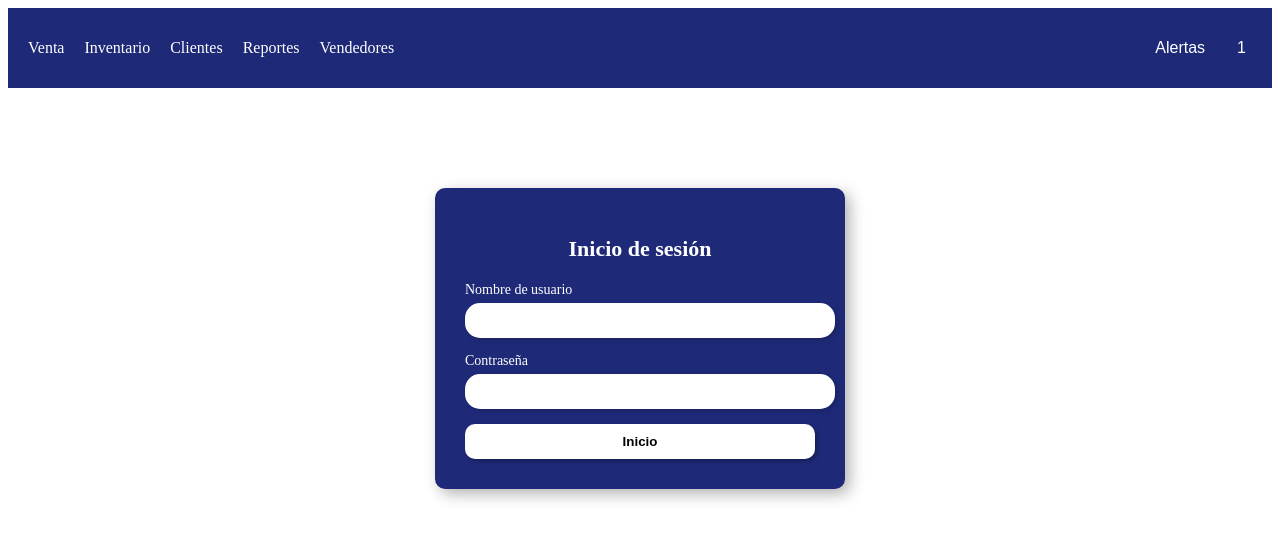
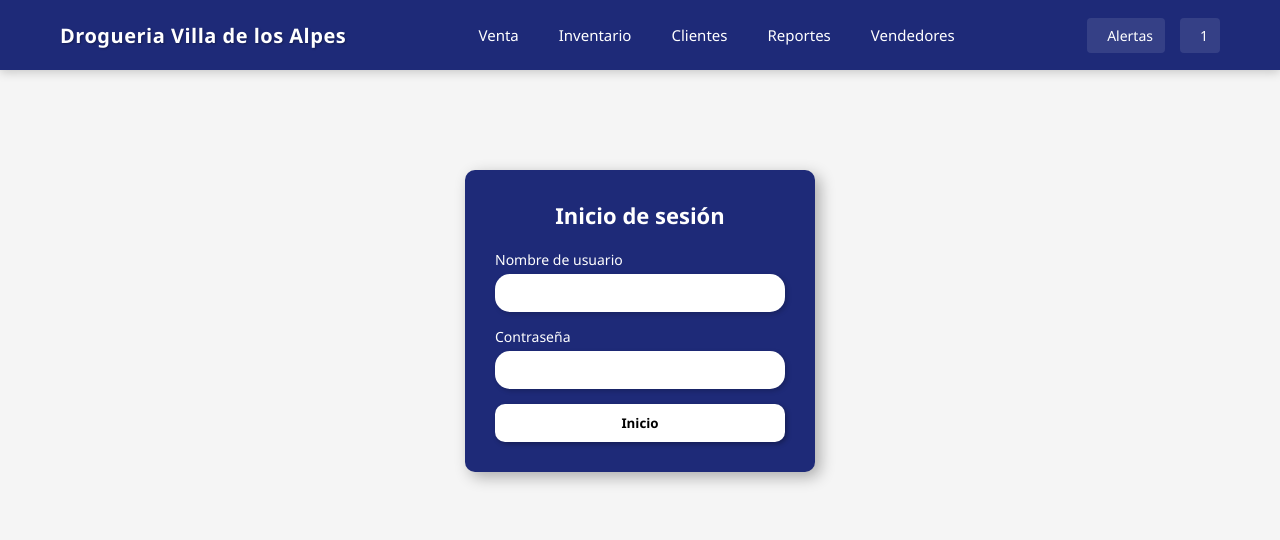
Before and after one commit to KarolGuerrero/Drogueria-Villa-de-los-alpes, a Vue app in the folder front_drogueria/: page /#/ in a window 1280 px wide. Shown: the top 540 px of the page. Built offline with nearby package versions, Linux system fonts and the light colour scheme; sample sign-in values are in the browser's storage.

Commit message:
100% facturacion y permisos

```diff
--- a/front_drogueria/src/App.vue
+++ b/front_drogueria/src/App.vue
@@ -1,7 +1,11 @@
 <template>
   <div id="app">
     <nav v-if="isAuthenticated" class="navbar">
-      <ul>
+      <div class="nav-content">
+        <div class="nav-brand">
+          <h1 class="site-title">Drogueria Villa de los Alpes</h1>
+        </div>
+        <ul class="nav-links">
           <li><router-link to="/facturar">Venta</router-link></li>
           <li><router-link to="/inventario">Inventario</router-link></li>
           <li v-if="userRole !== 'vendedor'">
@@ -15,15 +19,17 @@
           </li>
         </ul>
         <div class="usuario">
-        <button @click="verAlertas">
+          <button class="alert-btn" @click="verAlertas">
             <i class="fas fa-bell" style="color: yellow;"></i> Alertas
           </button>
           <div class="dropdown">
             <button class="user-btn" @click="toggleDropdown">
-            <i class="fas fa-user" style="color: purple;"></i> {{ nombreUsuario }}
+              <i class="fas fa-user" style="color: purple;"></i>
+              <span>{{ nombreUsuario }}</span>
             </button>
             <div v-if="showDropdown" class="dropdown-menu">
               <button @click="logout">Log Out</button>
+            </div>
           </div>
         </div>
       </div>
@@ -37,8 +43,10 @@ export default {
   data() {
     return {
       isAuthenticated: false,
-      nombreUsuario: this.nombreUsuario,
+      nombreUsuario: '',
+      userRole: '',
       showDropdown: false,
+      authInterval: null
     };
   },
   methods: {
@@ -58,18 +66,28 @@ export default {
       if (token) {
         try {
           const payload = JSON.parse(atob(token.split(".")[1]));
+          const currentTime = Math.floor(Date.now() / 1000); // tiempo actual en segundos
+
+          if (payload.exp && payload.exp < currentTime) {
+            // Token expirado
+            alert("Tu sesión ha expirado. Inicia sesión nuevamente.");
+            this.logout();
+          } else {
             this.isAuthenticated = true;
-          this.nombreUsuario = payload.id ;
+            this.nombreUsuario = payload.id;
             this.userRole = payload.rol;
+          }
         } catch (error) {
           console.error("Token inválido:", error);
+          this.logout();
         }
       }
     },
     logout() {
       localStorage.removeItem("token");
       this.isAuthenticated = false;
-      alert("Sesión cerrada");
+      this.nombreUsuario = '';
+      this.userRole = '';
       this.$router.replace('/');
     }
   },
@@ -78,71 +96,123 @@ export default {
   },
   mounted() {
     document.addEventListener("click", this.handleClickOutside);
+
+    // Verifica cada vez que cambia la ruta
     this.$watch(() => this.$route.path, () => {
       this.checkAuthStatus();
     });
+
+    // Verificación automática cada minuto
+    this.authInterval = setInterval(() => {
+      this.checkAuthStatus();
+    }, 60000); // cada 60 segundos
   },
   beforeUnmount() {
     document.removeEventListener("click", this.handleClickOutside);
+    clearInterval(this.authInterval);
   }
 };
 </script>
 
+<style>
+/* Estilos globales */
+* {
+  margin: 0;
+  padding: 0;
+  box-sizing: border-box;
+  font-family: 'Segoe UI', Tahoma, Geneva, Verdana, sans-serif;
+}
 
-<style>
+body {
+  background-color: #f5f5f5;
+}
+
+/* Navbar mejorado */
 .navbar {
   background-color: #1E2A78;
-    padding: 30px 20px;
+  padding: 0;
+  box-shadow: 0 2px 10px rgba(0,0,0,0.2);
+}
+
+.nav-content {
+  max-width: 1200px;
+  margin: 0 auto;
+  padding: 0 20px;
   display: flex;
   justify-content: space-between;
   align-items: center;
+  height: 70px;
 }
 
-.navbar ul {
-    list-style: none;
-    padding: 0;
-    margin: 0;
+.nav-brand {
   display: flex;
+  align-items: center;
 }
 
-.navbar ul li {
-    margin-right: 20px;
+.site-title {
+  color: white;
+  font-size: 20px;
+  font-weight: 600;
+  letter-spacing: 0.5px;
+  margin: 0;
+  text-shadow: 1px 1px 2px rgba(0,0,0,0.3);
 }
 
-.navbar ul li a {
+.nav-links {
+  list-style: none;
+  display: flex;
+  margin: 0;
+  padding: 0;
+}
+
+.nav-links li {
+  margin: 0 5px;
+}
+
+.nav-links li a {
   color: white;
   text-decoration: none;
-    font-size: 16px;
+  font-size: 15px;
+  font-weight: 500;
+  display: block;
+  padding: 10px 15px;
+  border-radius: 4px;
+  transition: all 0.2s ease;
 }
 
-.navbar ul li a:hover {
-    text-decoration: underline;
+.nav-links li a:hover {
+  background-color: rgba(255,255,255,0.1);
+  text-decoration: none;
+  transform: translateY(-2px);
 }
 
 .usuario {
   display: flex;
   align-items: center;
   gap: 15px;
-    position: relative;
 }
 
-.usuario button {
-    background: none;
+.alert-btn, .user-btn {
+  background: rgba(255,255,255,0.1);
   border: none;
   color: white;
-    font-size: 16px;
+  padding: 8px 12px;
+  border-radius: 4px;
+  font-size: 14px;
   cursor: pointer;
   display: flex;
   align-items: center;
-    gap: 5px;
+  gap: 8px;
+  transition: all 0.2s ease;
 }
 
-.usuario button:hover {
-    text-decoration: underline;
+.alert-btn:hover, .user-btn:hover {
+  background: rgba(255,255,255,0.2);
+  text-decoration: none;
 }
 
 .usuario button i {
-    font-size: 18px;
+  font-size: 16px;
 }
 
 .dropdown {
@@ -151,27 +221,36 @@ export default {
 
 .dropdown-menu {
   position: absolute;
-    top: 30px;
-    right: -20px;
+  top: 100%;
+  right: 0;
+  margin-top: 5px;
   background: #3a4bb6;
-    display: flex;
-    flex-direction: column;
-    box-shadow: 0px 0px 0px rgba(0, 0, 0, 0.2);
-    width: 105px;
+  border-radius: 4px;
+  min-width: 120px;
+  box-shadow: 0 5px 15px rgba(0,0,0,0.2);
   z-index: 100;
+  overflow: hidden;
 }
 
 .dropdown-menu button {
+  width: 100%;
+  text-align: left;
+  padding: 10px 15px;
   background: none;
   border: none;
   color: white;
-    padding: 5px 22px;
-    width: 1px 0px;
-    text-align: right;
+  font-size: 14px;
   cursor: pointer;
+  transition: background 0.2s;
 }
 
 .dropdown-menu button:hover {
-    background: #555;
+  background: #4a5bc6;
+}
+
+/* Efecto activo para los enlaces de navegación */
+.router-link-active {
+  background-color: rgba(255,255,255,0.2);
+  font-weight: 600;
 }
 </style>
--- a/front_drogueria/src/views/Facturar.vue
+++ b/front_drogueria/src/views/Facturar.vue
@@ -266,8 +266,8 @@ export default {
           rol: ''
         };
       }
-    },
-    obtenerFechaHora() {
+     },
+      obtenerFechaHora() {
       const ahora = new Date();
 
       // Formato de fecha: DD/MM/YYYY
--- a/front_drogueria/src/views/InventarioView.vue
+++ b/front_drogueria/src/views/InventarioView.vue
@@ -5,7 +5,7 @@
     <!-- Botones de navegación -->
     <div class="button-container">
       <button
-        v-for="(option, key) in options"
+        v-for="(option, key) in filteredOptions"
         :key="key"
         @click="activeOption = key"
         class="nav-button"
@@ -126,43 +126,8 @@
         </div>
       </div>
     </div>
-
-    <!-- Registrar Venta -->
-    <div v-if="activeOption === 'venta'" class="bg-white p-4 shadow rounded">
-      <h2 class="text-xl font-bold mb-4">Registrar Venta</h2>
-      <input v-model="codigoVenta" placeholder="Código de Barras" class="input-field">
-      <input v-model.number="cantidadVenta" type="number" placeholder="Cantidad Vendida" class="input-field">
-      <button @click="registrarVenta" class="btn-primary">Registrar Venta</button>
-    </div>
-
-    <!-- Consultar Ventas -->
-    <div v-if="activeOption === 'ventas'" class="bg-white p-4 shadow rounded">
-      <h2 class="text-xl font-bold mb-4">Consultar Ventas por Fecha</h2>
-      <input v-model="fechaConsulta" type="date" class="input-field">
-      <button @click="consultarVentasPorFecha" class="btn-primary">Consultar</button>
-      <div v-if="ventas.length">
-        <table class="w-full border-collapse mt-4">
-          <thead>
-            <tr class="bg-gray-200">
-              <th class="border px-4 py-2">Código</th>
-              <th class="border px-4 py-2">Cantidad</th>
-              <th class="border px-4 py-2">Fecha</th>
-            </tr>
-          </thead>
-          <tbody>
-            <tr v-for="venta in ventas" :key="venta._id">
-              <td class="border px-4 py-2">{{ venta.codigoBarras }}</td>
-              <td class="border px-4 py-2">{{ venta.cantidad }}</td>
-              <td class="border px-4 py-2">{{ venta.fecha }}</td>
-            </tr>
-          </tbody>
-        </table>
-      </div>
-    </div>
-
   </div>
 </template>
-
 
 <script>
 import axios from "axios";
@@ -189,18 +154,101 @@
       motivo: "",
       codigoStock: "",
       productoStock: null,
+      usuarioActual: {
+        id: null,
+        nombre: "",
+        rol: ""
+      },
       options: {
         crear: { label: "Crear Producto" },
         reporte: { label: "Reporte Inventario" },
         buscar: { label: "Buscar Producto" },
         modificar: { label: "Modificar Producto" },
         eliminar: { label: "Eliminar Producto" },
-          stock: {label: "Añadir Stock"}
+        stock: { label: "Añadir Stock" }
       }
     };
   },
+  computed: {
+    // Filtra las opciones según el rol del usuario
+    filteredOptions() {
+      // Si el usuario es vendedor, excluir modificar, reporte y eliminar
+      if (this.usuarioActual.rol === "vendedor") {
+        const filteredOpts = { ...this.options };
+        delete filteredOpts.modificar;
+        delete filteredOpts.reporte;
+        delete filteredOpts.eliminar;
+        return filteredOpts;
+      }
+      // Para todos los demás roles, mostrar todas las opciones
+      return this.options;
+    },
+    // Establece la opción activa por defecto basada en las opciones disponibles
+    defaultActiveOption() {
+      return Object.keys(this.filteredOptions)[0] || null;
+    }
+  },
+  created() {
+    // Obtener información del usuario actual al cargar el componente
+    this.obtenerUsuarioActual();
+
+    // Establecer la opción activa por defecto después de obtener el usuario
+    this.$nextTick(() => {
+      if (!this.activeOption || !this.filteredOptions[this.activeOption]) {
+        this.activeOption = this.defaultActiveOption;
+      }
+    });
+  },
+  watch: {
+    // Observe cambios en las opciones filtradas y ajuste la opción activa si es necesario
+    filteredOptions: {
+      handler(newOptions) {
+        // Si la opción activa ya no está disponible, cambiar a la primera opción disponible
+        if (this.activeOption && !newOptions[this.activeOption]) {
+          this.activeOption = this.defaultActiveOption;
+        }
+      },
+      deep: true
+    }
+  },
   methods: {
-    // Nuevo método para buscar producto antes de ajustar stock
+    obtenerUsuarioActual() {
+      try {
+        const token = localStorage.getItem("token");
+        if (token) {
+          try {
+            const payload = JSON.parse(atob(token.split(".")[1]));
+            this.usuarioActual = {
+              id: payload.id || null,
+              nombre: payload.nombre || payload.id || "Usuario",
+              rol: payload.rol || ""
+            };
+          } catch (error) {
+            console.error("Token inválido:", error);
+            this.usuarioActual = {
+              id: null,
+              nombre: 'Error de Autenticación',
+              rol: ''
+            };
+          }
+        } else {
+          // Si no hay token en localStorage
+          console.warn("No se encontró token de autenticación");
+          this.usuarioActual = {
+            id: null,
+            nombre: 'Usuario No Autenticado',
+            rol: ''
+          };
+        }
+      } catch (error) {
+        console.error('Error al obtener el usuario actual:', error);
+        this.usuarioActual = {
+          id: null,
+          nombre: 'Usuario Desconocido',
+          rol: ''
+        };
+      }
+    },
     async buscarProductoStock() {
       if (!this.codigoStock) {
         alert("Ingrese un código de Barras");
@@ -257,7 +305,7 @@
       }
     },
     async crearProducto() {
-        try{
+      try {
         await axios.post("http://localhost:3001/api/producto/crear", this.producto);
         alert("Producto creado");
         this.limpiarFormulario();
@@ -344,7 +392,6 @@
       // Eliminar el enlace después de la descarga
       document.body.removeChild(link);
     },
-
     limpiarFormulario() {
       this.producto = {
         codigoBarras: "",
```
Also changed, not shown: 1 other file (tests, documents, lock files or other folders). Lines whose indentation alone changed are shown as unchanged.
